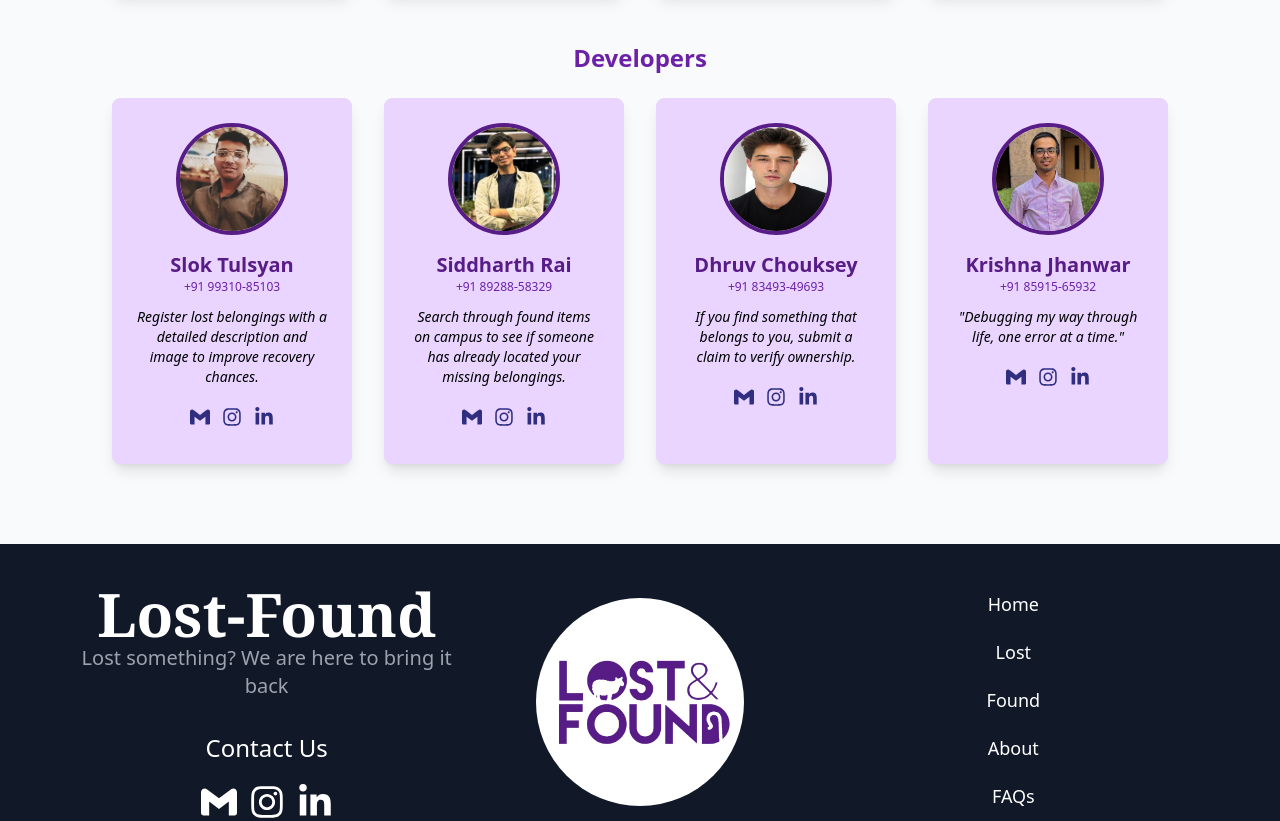
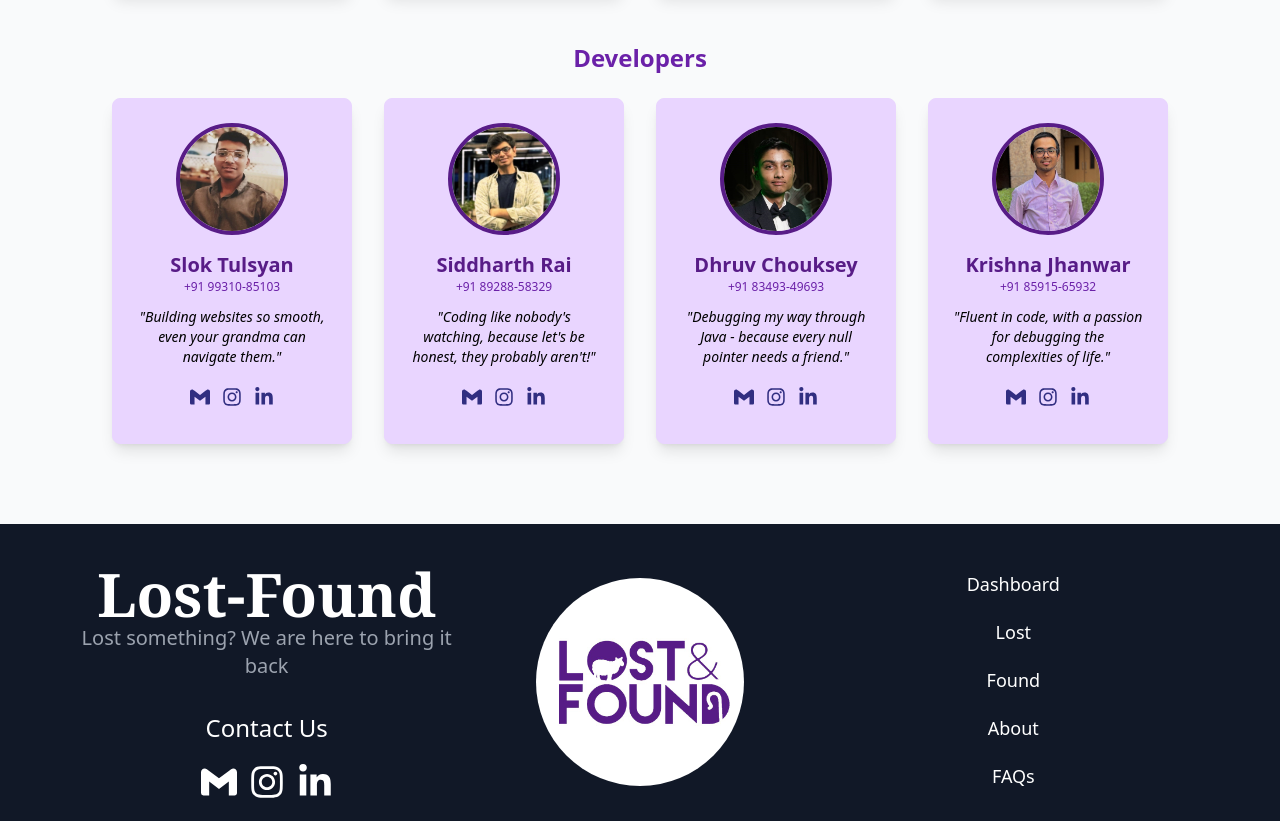
Before and after one commit to krishnaj01/404NotFound_AutomatexHackathon_Meraz5.0, a React (Vite) app in the folder frontend/lost-found/: page /about in a window 1280 px wide. Shown: the part 700-1521 px from the top of the page. Built offline with nearby package versions, Linux system fonts and the light colour scheme; no server answers.

Commit message:
making the dashboard responsive

```diff
--- a/frontend/lost-found/src/components/custom/About.jsx
+++ b/frontend/lost-found/src/components/custom/About.jsx
@@ -53,7 +53,7 @@ const About = () => {
                         <img src="/slok.jpg" alt="Report Lost Items Icon" className="w-28 h-28 mx-auto mb-4 border-4 border-purple-900 rounded-full" />
                         <h3 className="text-xl font-semibold text-purple-900">Slok Tulsyan</h3>
                         <p className="text-xs text-purple-800 mb-3">+91 99310-85103</p>
-                        <p className="text-sm text-black italic mb-5">Register lost belongings with a detailed description and image to improve recovery chances.</p>
+                        <p className="text-sm text-black italic mb-5">"Building websites so smooth, even your grandma can navigate them."</p>
                         <div className="flex justify-center gap-3 text-xl my-3">
                             <a href="mailto:slokt@iitbhilai.ac.in"><SiGmail className='hover:text-red-500' /></a>
                             <a href="https://www.instagram.com/tulsyanslok?igsh=OXoxYW5ua2ZrZHVw"><FaInstagram className='hover:text-purple-500' /></a>
@@ -64,7 +64,7 @@ const About = () => {
                         <img src="/sid.jpeg" alt="Browse Found Items Icon" className="w-28 h-28 mx-auto mb-4 border-4 border-purple-900 rounded-full" />
                         <h3 className="text-xl font-semibold text-purple-900">Siddharth Rai</h3>
                         <p className="text-xs text-purple-800 mb-3">+91 89288-58329</p>
-                        <p className="text-sm text-black italic mb-5">Search through found items on campus to see if someone has already located your missing belongings.</p>
+                        <p className="text-sm text-black italic mb-5">"Coding like nobody's watching, because let's be honest, they probably aren't!"</p>
                         <div className="flex justify-center gap-3 text-xl my-3">
                             <a href="mailto:siddharthp@iitbhilai.ac.in"><SiGmail className='hover:text-red-500' /></a>
                             <a href="https://www.instagram.com/siddharthrai8568/profilecard/?igsh=NXd4ajVybnoxdXVh"><FaInstagram className='hover:text-purple-500' /></a>
@@ -72,10 +72,10 @@ const About = () => {
                         </div>
                     </div>
                     <div className="bg-purple-200 rounded-lg shadow-lg p-6 w-60 text-center border border-purple-200 transform transition-all duration-300 ease-in-out hover:scale-105 hover:shadow-2xl hover:shadow-purple-700">
-                        <img src="/pfp.jpg" alt="Claim Items Securely Icon" className="w-28 h-28 mx-auto mb-4 border-4 border-purple-900 rounded-full" />
+                        <img src="/Dhruv.jpg" alt="Claim Items Securely Icon" className="w-28 h-28 mx-auto mb-4 border-4 border-purple-900 rounded-full" />
                         <h3 className="text-xl font-semibold text-purple-900">Dhruv Chouksey</h3>
                         <p className="text-xs text-purple-800 mb-3">+91 83493-49693</p>
-                        <p className="text-sm text-black italic mb-5">If you find something that belongs to you, submit a claim to verify ownership.</p>
+                        <p className="text-sm text-black italic mb-5">"Debugging my way through Java - because every null pointer needs a friend."</p>
                         <div className="flex justify-center gap-3 text-xl my-3">
                             <a href="mailto:dhruvc@iitbhilai.ac.in"><SiGmail className='hover:text-red-500' /></a>
                             <a href="https://www.instagram.com/dhruv.chouksey14/profilecard/?igsh=dXp0NWU3YmluaWp4"><FaInstagram className='hover:text-purple-500' /></a>
@@ -86,7 +86,7 @@ const About = () => {
                         <img src="/krishna.jpg" alt="User Dashboard Icon" className="w-28 h-28 mx-auto mb-4 border-4 border-purple-900 rounded-full" />
                         <h3 className="text-xl font-semibold text-purple-900">Krishna Jhanwar</h3>
                         <p className="text-xs text-purple-800 mb-3">+91 85915-65932</p>
-                        <p className="text-sm italic text-black mb-5">"Debugging my way through life, one error at a time."</p>
+                        <p className="text-sm italic text-black mb-5">"Fluent in code, with a passion for debugging the complexities of life."</p>
                         <div className="flex justify-center gap-3 text-xl my-3">
                             <a href="mailto:krishnaj@iitbhilai.ac.in"><SiGmail className='hover:text-red-500' /></a>
                             <a href="https://www.instagram.com/krishna_jhanwar01/"><FaInstagram className='hover:text-purple-500' /></a>
--- a/frontend/lost-found/src/components/custom/Footer.jsx
+++ b/frontend/lost-found/src/components/custom/Footer.jsx
@@ -33,7 +33,7 @@ const Footer = () => {
         {user ? (
             <>
                 <a href="/home">
-          <Button variant="link" className="text-white text-lg hover:text-purple-500">Home</Button>
+          <Button variant="link" className="text-white text-lg hover:text-purple-500">Dashboard</Button>
         </a>
         <a href="/lost">
           <Button variant="link" className="text-white text-lg hover:text-purple-500">Lost</Button>
@@ -51,7 +51,7 @@ const Footer = () => {
         ) : (
             <>
                 <a href="/" onClick={() => alert('You have to sign in first.')}>
-          <Button variant="link" className="text-white text-lg hover:text-purple-500">Home</Button>
+          <Button variant="link" className="text-white text-lg hover:text-purple-500">Dashboard</Button>
         </a>
         <a href="/" onClick={() => alert('You have to sign in first.')}>
           <Button variant="link" className="text-white text-lg hover:text-purple-500">Lost</Button>
--- a/frontend/lost-found/src/components/custom/Home.jsx
+++ b/frontend/lost-found/src/components/custom/Home.jsx
@@ -13,12 +13,14 @@ const Home = () => {
           alt="Building"
           className="w-full h-full object-cover"
         />
-        <p className="absolute top-[42%] left-1/2 -translate-x-1/2 -translate-y-1/2 font-bold text-center text-6xl text-white">
-          Keep Your Belongings,<br /> Not the Hassle
-        </p>
-        <p className="absolute bottom-[35%] left-1/2 -translate-x-1/2 -translate-y-1/2 text-center text-2xl italic text-white">
-          Effortlessly report lost items and find what's missing on campus.
-        </p>
+        <div className="absolute inset-0 flex flex-col justify-center items-center">
+          <p className="font-bold text-center text-2xl md:text-4xl lg:text-6xl text-white pb-5">
+            Keep Your Belongings,<br /> Not the Hassle
+          </p>
+          <p className="italic text-center text-sm md:text-xl lg:text-2xl text-white">
+            Effortlessly report lost items and find what's missing on campus.
+          </p>
+        </div>
       </div>
 
       <div className="flex flex-col md:flex-row gap-8 my-10 mx-5">
```
Also changed, not shown: frontend/lost-found/src/index.css (line endings or trailing spaces), frontend/lost-found/tailwind.config.js (indentation only).
